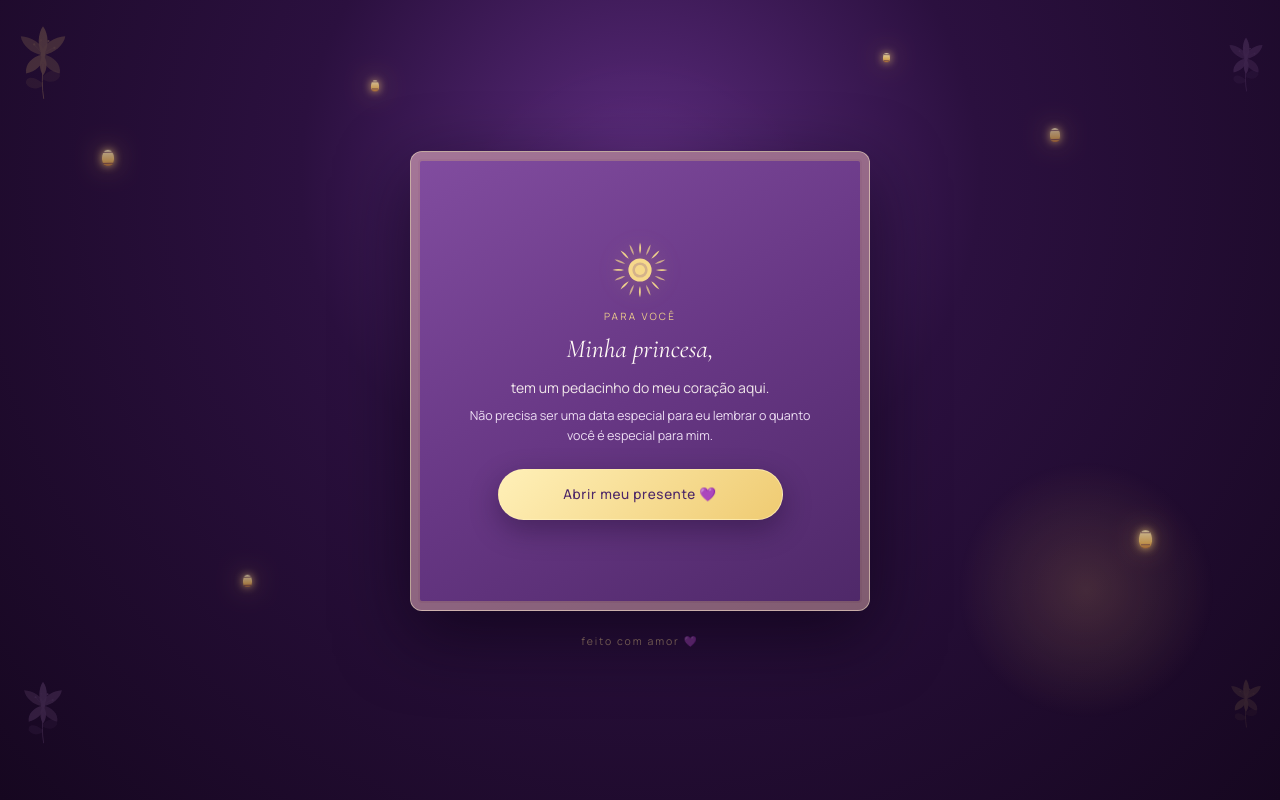
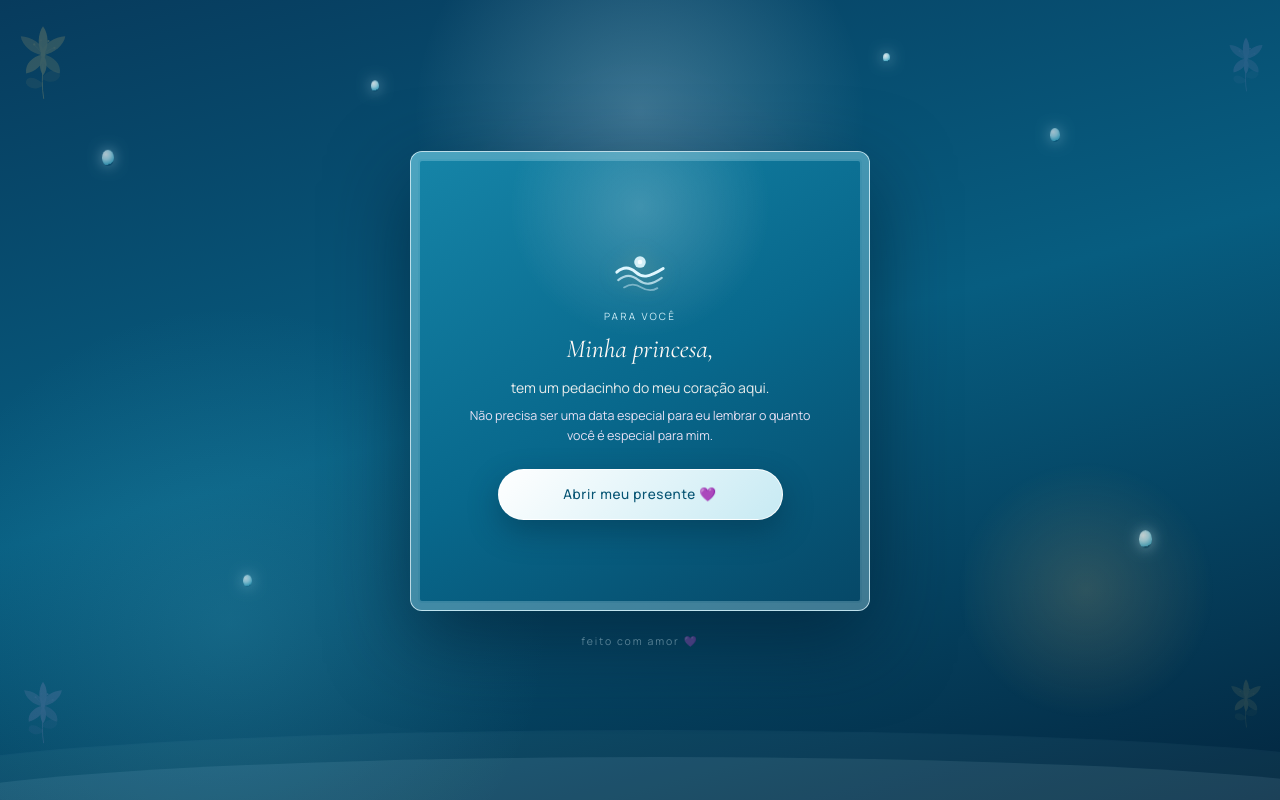
Before and after one commit to Felipe-fbastos/Site_Rebecca, a React (Vite) app: page / in a window 1280 px wide. Built offline with nearby package versions, Linux system fonts and the light colour scheme; the HTML template or start-up script is replaced by a standard one.

Commit message:
Cria variação visual inspirada em Iemanjá

```diff
--- a/src/App.tsx
+++ b/src/App.tsx
@@ -137,19 +137,11 @@ function LilySVG({
 function SunCrestSVG({ size = 58 }: { size?: number }) {
   return (
     <svg width={size} height={size} viewBox="0 0 80 80" fill="none" aria-hidden="true">
-      <g transform="translate(40 40)" fill="currentColor">
-        {Array.from({ length: 16 }, (_, index) => (
-          <path
-            key={index}
-            d="M0 -22 C-2 -28 -1 -34 0 -38 C2 -33 2 -27 0 -22Z"
-            opacity={index % 2 === 0 ? 0.95 : 0.68}
-            transform={`rotate(${index * 22.5})`}
-          />
-        ))}
-        <circle r="16" />
-        <circle r="10.5" fill="#6A378B" opacity="0.24" />
-        <circle r="7" />
-      </g>
+      <circle cx="40" cy="29" r="8" fill="currentColor" opacity="0.92" />
+      <circle cx="40" cy="29" r="3.2" fill="#F7FCFF" opacity="0.95" />
+      <path d="M8 43C17 35 25 35 34 43C43 51 51 51 72 38" stroke="currentColor" strokeWidth="4" strokeLinecap="round" />
+      <path d="M10 54C20 46 28 46 38 54C47 61 56 61 70 51" stroke="currentColor" strokeWidth="3" strokeLinecap="round" opacity="0.72" />
+      <path d="M18 64C26 59 34 59 42 64C50 69 57 69 64 65" stroke="currentColor" strokeWidth="2.5" strokeLinecap="round" opacity="0.45" />
     </svg>
   );
 }
@@ -176,7 +168,6 @@ function FallingPetals() {
   }));
   return (
     <div
-      className="opening-screen"
       style={{
         position: 'fixed',
         inset: 0,
@@ -255,6 +246,7 @@ function EnvelopeScreen({ onOpen }: { onOpen: () => void }) {
 
   return (
     <div
+      className="opening-screen iemanja-opening"
       style={{
         position: 'fixed',
         inset: 0,
@@ -1915,7 +1907,7 @@ function LilyBackground({ section }: { section: HTMLElement }) {
 function SectionLilyBackgrounds() {
   const [sections, setSections] = useState<HTMLElement[]>([]);
   useEffect(() => {
-    setSections(Array.from(document.querySelectorAll<HTMLElement>('.rapunzel-theme > section')));
+    setSections(Array.from(document.querySelectorAll<HTMLElement>('.iemanja-theme > section')));
   }, []);
   return <>{sections.map((section, index) => createPortal(<LilyBackground section={section} />, section, String(index)))}</>;
 }
@@ -1929,7 +1921,7 @@ export default function App() {
       <MusicButton enabled={opened} />
       <BackToTop enabled={opened} />
 
-      <div className="site-content rapunzel-theme" style={{
+      <div className="site-content rapunzel-theme iemanja-theme" style={{
         opacity: opened ? 1 : 0,
         transition: 'opacity 1s ease',
         pointerEvents: opened ? 'auto' : 'none',
--- a/src/index.css
+++ b/src/index.css
@@ -1884,3 +1884,243 @@ a {
     overflow-x: hidden;
   }
 }
+
+/* Iemanjá theme: deep ocean, sea foam, pearls and moonlit silver */
+.iemanja-opening {
+  background:
+    radial-gradient(circle at 50% 14%, rgba(222, 246, 255, 0.24), transparent 24%),
+    radial-gradient(circle at 18% 78%, rgba(80, 194, 220, 0.2), transparent 26%),
+    linear-gradient(165deg, #073b5d 0%, #075d80 48%, #03263f 100%) !important;
+}
+
+.iemanja-opening::before,
+.iemanja-opening::after {
+  content: '';
+  position: absolute;
+  left: -8%;
+  width: 116%;
+  height: 90px;
+  border-radius: 50%;
+  pointer-events: none;
+  background: rgba(196, 237, 246, 0.09);
+  animation: oceanBreath 7s ease-in-out infinite alternate;
+}
+
+.iemanja-opening::before { bottom: -58px; }
+.iemanja-opening::after {
+  bottom: -30px;
+  opacity: 0.55;
+  animation-delay: -3.5s;
+}
+
+.iemanja-opening .opening-letter-card {
+  background:
+    radial-gradient(circle at 50% 12%, rgba(255,255,255,0.2), transparent 28%),
+    linear-gradient(150deg, #1685a8 0%, #08688c 52%, #064766 100%) !important;
+  border-color: rgba(229, 249, 255, 0.82) !important;
+  box-shadow: 0 28px 80px rgba(0, 25, 45, 0.58), inset 0 0 0 7px rgba(255,255,255,0.035), inset 0 0 0 9px rgba(189, 232, 243, 0.28) !important;
+}
+
+.iemanja-opening .opening-sun-crest,
+.iemanja-opening .opening-letter-content > p:first-of-type,
+.iemanja-opening .opening-footer {
+  color: #dff7ff !important;
+}
+
+.iemanja-opening .opening-letter-content button {
+  background: linear-gradient(135deg, #ffffff, #c7eaf3) !important;
+  border-color: rgba(255,255,255,0.9) !important;
+  color: #075574 !important;
+  box-shadow: 0 12px 30px rgba(0, 35, 55, 0.36) !important;
+}
+
+.iemanja-opening .opening-lantern-field span {
+  border-radius: 50%;
+  background: radial-gradient(circle at 32% 28%, #ffffff, #bce9f4 36%, #4bb4cf 72%, transparent 74%);
+  box-shadow: 0 0 14px rgba(204, 244, 255, 0.72);
+  opacity: 0.58;
+}
+
+.iemanja-opening .opening-lantern-field span::before,
+.iemanja-opening .opening-lantern-field span::after {
+  display: none;
+}
+
+.iemanja-theme {
+  --iemanja-deep: #03263f;
+  --iemanja-blue: #075d80;
+  --iemanja-water: #1685a8;
+  --iemanja-sky: #72c7dc;
+  --iemanja-foam: #e8f8fb;
+  --iemanja-pearl: #ffffff;
+  --iemanja-silver: #c5dce4;
+}
+
+.iemanja-theme > section {
+  position: relative;
+}
+
+.iemanja-theme > section:nth-of-type(1),
+.iemanja-theme > section:nth-of-type(2),
+.iemanja-theme > section:nth-of-type(5),
+.iemanja-theme > section:nth-of-type(7),
+.iemanja-theme > section:nth-of-type(8),
+.iemanja-theme > section:nth-of-type(10) {
+  background:
+    radial-gradient(circle at 8% 18%, rgba(222, 247, 255, 0.22) 0 3px, transparent 4px),
+    radial-gradient(circle at 91% 33%, rgba(126, 210, 229, 0.18) 0 4px, transparent 5px),
+    radial-gradient(circle at 18% 82%, rgba(95, 191, 215, 0.15), transparent 25%),
+    linear-gradient(158deg, #075d80 0%, #064665 52%, #03263f 100%) !important;
+}
+
+.iemanja-theme > section:nth-of-type(3),
+.iemanja-theme > section:nth-of-type(4),
+.iemanja-theme > section:nth-of-type(6),
+.iemanja-theme > section:nth-of-type(9) {
+  background:
+    radial-gradient(circle at 90% 13%, rgba(84, 181, 207, 0.18), transparent 25%),
+    radial-gradient(circle at 7% 85%, rgba(255,255,255,0.8), transparent 24%),
+    linear-gradient(150deg, #ffffff 0%, #e8f8fb 54%, #cbeaf2 100%) !important;
+}
+
+.iemanja-theme > section:not(:first-child)::before {
+  content: '≋';
+  color: #cceef6;
+  font-size: 26px;
+  letter-spacing: 0.12em;
+  text-shadow: 0 0 20px rgba(205, 240, 248, 0.5);
+}
+
+.iemanja-theme > section:nth-of-type(3)::before,
+.iemanja-theme > section:nth-of-type(4)::before,
+.iemanja-theme > section:nth-of-type(6)::before,
+.iemanja-theme > section:nth-of-type(9)::before {
+  color: #1685a8;
+}
+
+.iemanja-theme > section::after {
+  content: '';
+  position: absolute;
+  z-index: 0;
+  left: -5%;
+  right: -5%;
+  bottom: -42px;
+  height: 74px;
+  border-radius: 50%;
+  background: rgba(225, 247, 252, 0.1);
+  pointer-events: none;
+  animation: oceanBreath 9s ease-in-out infinite alternate;
+}
+
+.iemanja-theme .text-lilac,
+.iemanja-theme .opening-sun-crest,
+.iemanja-theme .photo-placeholder__mark,
+.iemanja-theme .love-word-message > span,
+.iemanja-theme .tibitar-intro > span,
+.iemanja-theme .tibitar-question > span,
+.iemanja-theme .tibitar-hint > span,
+.iemanja-theme .personal-heading > span,
+.iemanja-theme .personal-date-card__heading > span,
+.iemanja-theme .favorite-photos-heading > span {
+  color: #1685a8 !important;
+}
+
+.iemanja-theme .timeline-entry > div:first-child {
+  border-color: rgba(207, 242, 250, 0.78) !important;
+  box-shadow: 0 0 24px rgba(104, 203, 225, 0.28) !important;
+}
+
+.iemanja-theme .timeline-photo,
+.iemanja-theme .timeline-keepsake,
+.iemanja-theme .tibitar-card,
+.iemanja-theme .personal-date-card,
+.iemanja-theme .personal-reveal {
+  border-color: rgba(199, 235, 244, 0.3);
+}
+
+.iemanja-theme .photo-placeholder {
+  background: radial-gradient(circle at 22% 18%, rgba(255,255,255,0.25), transparent 34%), linear-gradient(145deg, #1685a8, #075d80 55%, #03263f);
+}
+
+.iemanja-theme .love-word-options button.is-selected,
+.iemanja-theme .tibitar-form button,
+.iemanja-theme .tibitar-success button,
+.iemanja-theme .personal-plan-button {
+  background: linear-gradient(135deg, #dff7ff, #8fd4e5);
+  color: #064766;
+  box-shadow: 0 12px 30px rgba(0, 62, 88, 0.2);
+}
+
+.iemanja-theme .personal-touch.is-selected {
+  border-color: rgba(200, 239, 248, 0.52);
+  background: linear-gradient(115deg, rgba(84, 181, 207, 0.28), rgba(255,255,255,0.08));
+}
+
+.iemanja-theme .favorite-photo-card,
+.iemanja-theme .future-card,
+.iemanja-theme .paper-texture {
+  border-color: rgba(17, 118, 151, 0.2) !important;
+  background: rgba(252, 255, 255, 0.88) !important;
+  box-shadow: 0 20px 55px rgba(2, 62, 87, 0.14), 0 0 0 1px rgba(207, 239, 247, 0.36) !important;
+}
+
+.iemanja-theme .future-heading span,
+.iemanja-theme .future-heading h2,
+.iemanja-theme .future-heading p,
+.iemanja-theme .future-card p,
+.iemanja-theme .favorite-photos-heading h2,
+.iemanja-theme .favorite-photos-heading p,
+.iemanja-theme .favorite-photos-note,
+.iemanja-theme .favorite-photo-card__caption,
+.iemanja-theme .favorite-photo-card__caption small,
+.iemanja-theme .favorite-photo-card__caption strong,
+.iemanja-theme .love-words-heading h2,
+.iemanja-theme .love-words-heading p,
+.iemanja-theme .love-word-message h3,
+.iemanja-theme .love-word-message p {
+  color: #064766 !important;
+}
+
+.iemanja-theme .lily-background__flower {
+  color: #dff7ff;
+  opacity: 0.19;
+  filter: drop-shadow(0 0 9px rgba(191, 233, 243, 0.18));
+}
+
+.iemanja-theme > section:nth-of-type(3) .lily-background__flower,
+.iemanja-theme > section:nth-of-type(4) .lily-background__flower,
+.iemanja-theme > section:nth-of-type(6) .lily-background__flower,
+.iemanja-theme > section:nth-of-type(9) .lily-background__flower {
+  color: #1685a8;
+  opacity: 0.13;
+}
+
+.iemanja-theme + footer,
+.iemanja-theme footer {
+  background: #03263f !important;
+}
+
+.iemanja-theme .personal-plan,
+.iemanja-theme .tibitar-form input {
+  background: rgba(1, 35, 53, 0.3);
+}
+
+.iemanja-theme ~ .music-button,
+.music-button {
+  border-color: rgba(202, 239, 248, 0.54);
+  background: linear-gradient(135deg, #1685a8, #064766);
+  box-shadow: 0 13px 34px rgba(0, 37, 57, 0.42), 0 0 20px rgba(158, 222, 237, 0.16);
+}
+
+@keyframes oceanBreath {
+  from { transform: translate3d(-1.5%, 0, 0) scaleY(0.92); }
+  to { transform: translate3d(1.5%, -9px, 0) scaleY(1.08); }
+}
+
+@media (prefers-reduced-motion: reduce) {
+  .iemanja-opening::before,
+  .iemanja-opening::after,
+  .iemanja-theme > section::after {
+    animation: none;
+  }
+}
```
